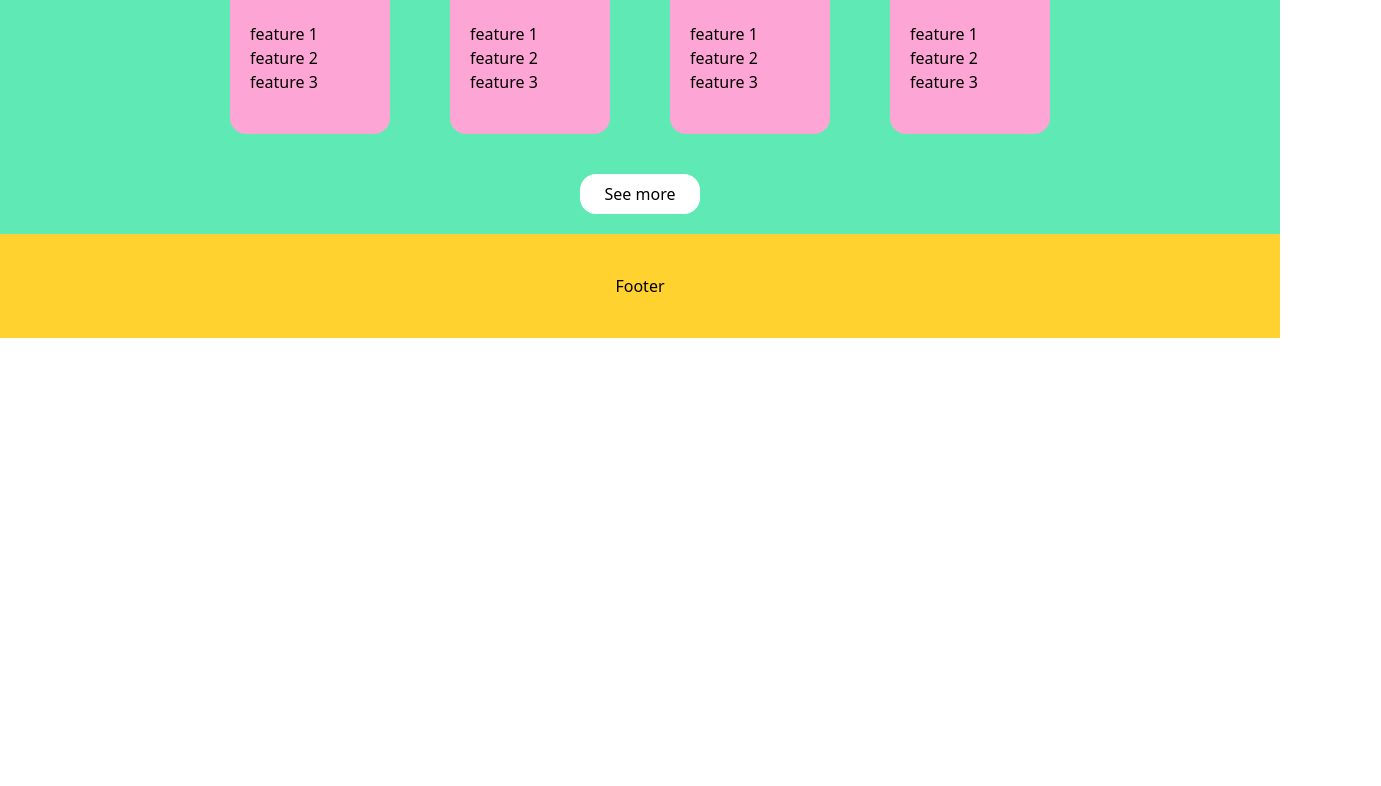
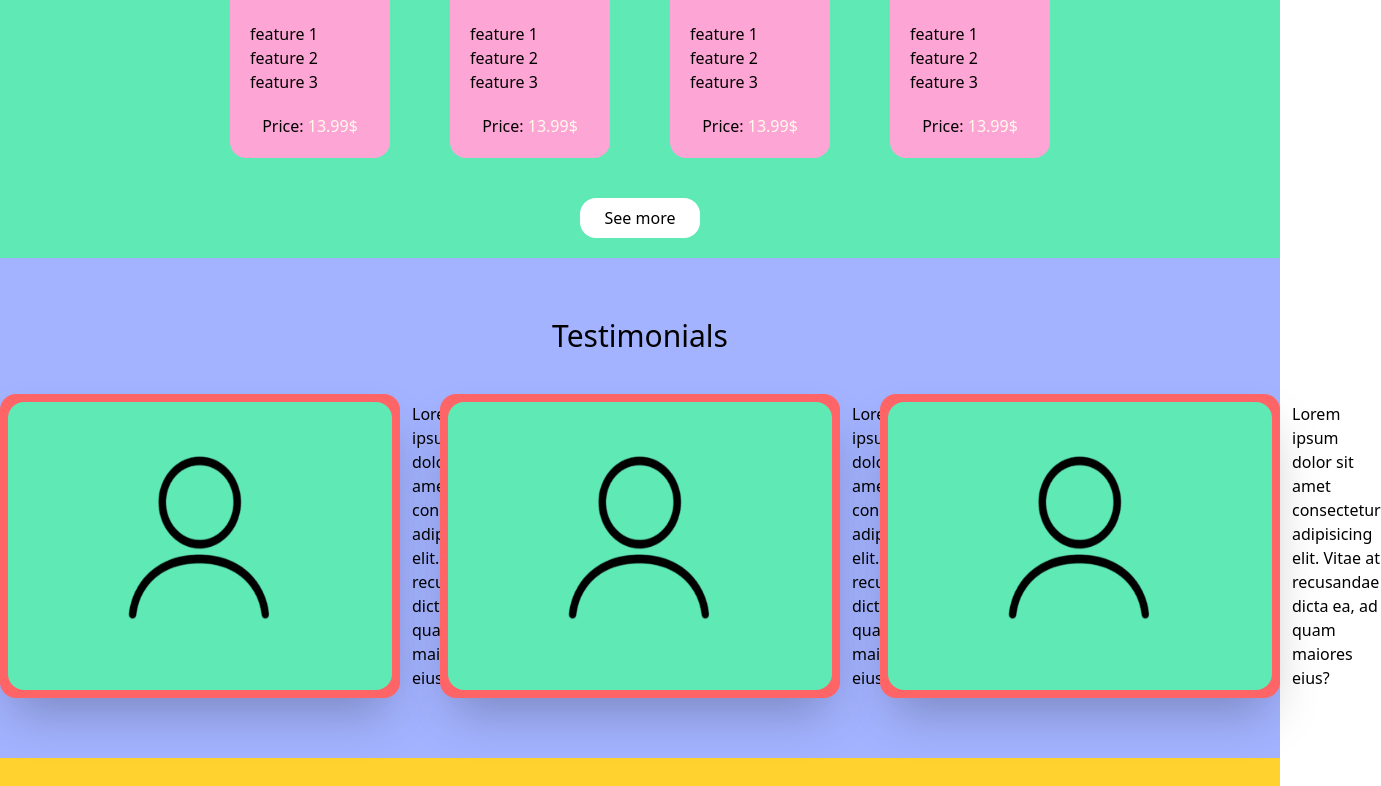
Before and after one commit to Ali-127/what-the-duck, a Next.js app in the folder frontend/: page / in a window 1280 px wide. Shown: the part 1894-2680 px from the top of the page, 1381 px wide, since content can reach past the window. Before the commit the page ends 2232 px from the top, so only its background shows below. Built offline with nearby package versions, Linux system fonts and the light colour scheme.

Commit message:
feat: Add testimonials section.

```diff
--- a/frontend/app/page.tsx
+++ b/frontend/app/page.tsx
@@ -1,4 +1,5 @@
 import ProductCard from "@/components/ProductCard";
+import TestimonialCard from "@/components/TestimonialCard";
 import Image from "next/image";
 
 export default function Home() {
@@ -88,9 +89,19 @@ export default function Home() {
           <ProductCard />
           <ProductCard />
         </div>
-        <button className="p-2 bg-white w-30 rounded-2xl self-center my-5 hover:bg-amber-300">
+        <button className="p-2 bg-white w-30 rounded-2xl self-center my-5 hover:bg-amber-300 cursor-pointer">
           See more
         </button>
+      </div>
+
+      {/* Testimonials */}
+      <div className="flex flex-col items-center gap-10 bg-indigo-300 p-15">
+        <h2 className="text-3xl">Testimonials</h2>
+        <div className="flex felx-row gap-10">
+          <TestimonialCard />
+          <TestimonialCard />
+          <TestimonialCard />
+        </div>
       </div>
     </>
   );
--- a/frontend/components/ProductCard.tsx
+++ b/frontend/components/ProductCard.tsx
@@ -2,7 +2,7 @@ import Image from "next/image";
 
 export default function ProductCard() {
   return (
-    <article className="bg-pink-300 m-5 w-40 h-60 p-5 gap-5 flex flex-col items-center rounded-2xl">
+    <article className="bg-pink-300 m-5 w-40 p-5 gap-5 flex flex-col items-center rounded-2xl">
       <h3>product 1</h3>
       <Image
         src="/products/sunglasses.png"
@@ -15,6 +15,9 @@ export default function ProductCard() {
         <li>feature 2</li>
         <li>feature 3</li>
       </ul>
+        <p>
+          Price: <span className="text-amber-50">13.99$</span>
+        </p>
     </article>
   );
 }
--- /dev/null
+++ b/frontend/components/TestimonialCard.tsx
@@ -0,0 +1,19 @@
+import Image from "next/image";
+
+export default function TestimonialCard() {
+  return (
+    <div className="flex gap-5 bg-red-400 w-100 rounded-2xl p-2 shadow-2xl">
+      <Image
+        src="/stock-profile.png"
+        width={100}
+        height={80}
+        className="w-auto h-auto bg-emerald-300 rounded-2xl"
+        alt="stock-pic"
+      />
+      <p className="w-50">
+        Lorem ipsum dolor sit amet consectetur adipisicing elit. Vitae at
+        recusandae dicta ea, ad quam maiores eius?
+      </p>
+    </div>
+  );
+}
```
Also changed, not shown: frontend/public/stock-profile.png (added).
